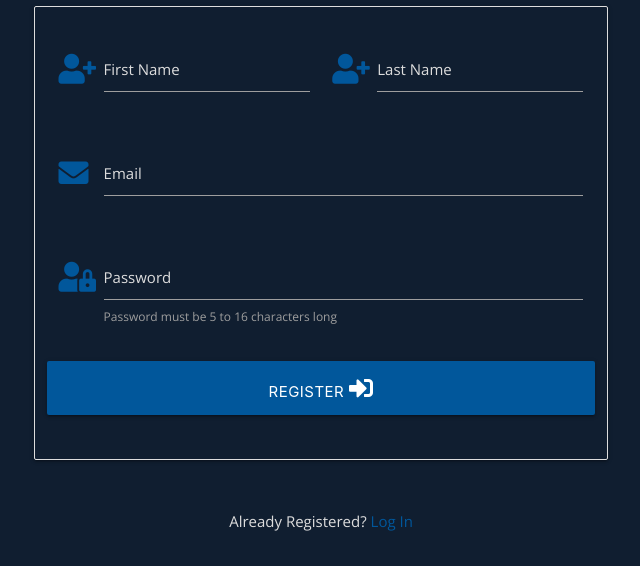
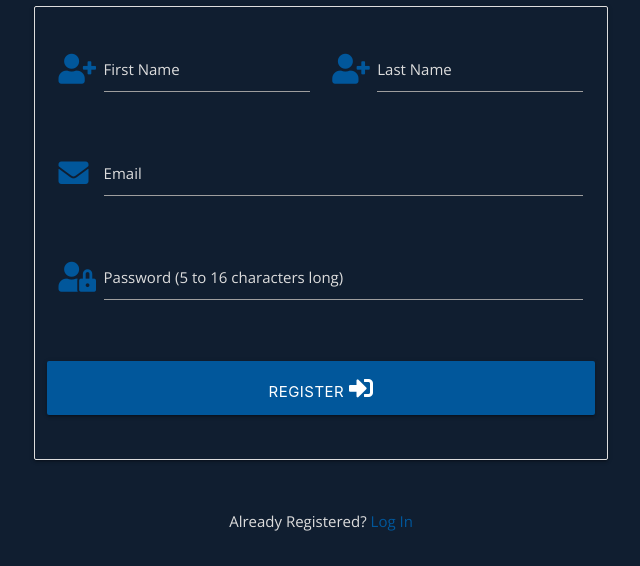
Before and after one commit to peejaywk/MS3-CoinCollector, a Flask app: page /register in a window 1280 px wide. Shown: the part 160-726 px from the top of the page, without its empty margins (319-959 px from the left). Run offline with Flask 2, Linux system fonts and the light colour scheme; some libraries are stand-ins or nearby versions.

Commit message:
Fix error with over lapping text on the registration page.

```diff
--- a/templates/register.html
+++ b/templates/register.html
@@ -33,8 +33,8 @@
                     <i class="fas fa-user-lock prefix light-blue-text text-darken-4"></i>
                     <input id="password" name="password" type="password" minlength="5" maxlength="16"
                         class="validate" required>
-                    <label for="password">Password</label>
-                    <span class="helper-text grey-text" data-error="invalid password" data-success="valid password">Password must be 5 to 16 characters long</span>
+                    <label for="password">Password (5 to 16 characters long)</label>
+                    <span class="helper-text grey-text" data-error="invalid password" data-success="valid password"></span>
                 </div>
             </div>
             <!-- register -->
```
